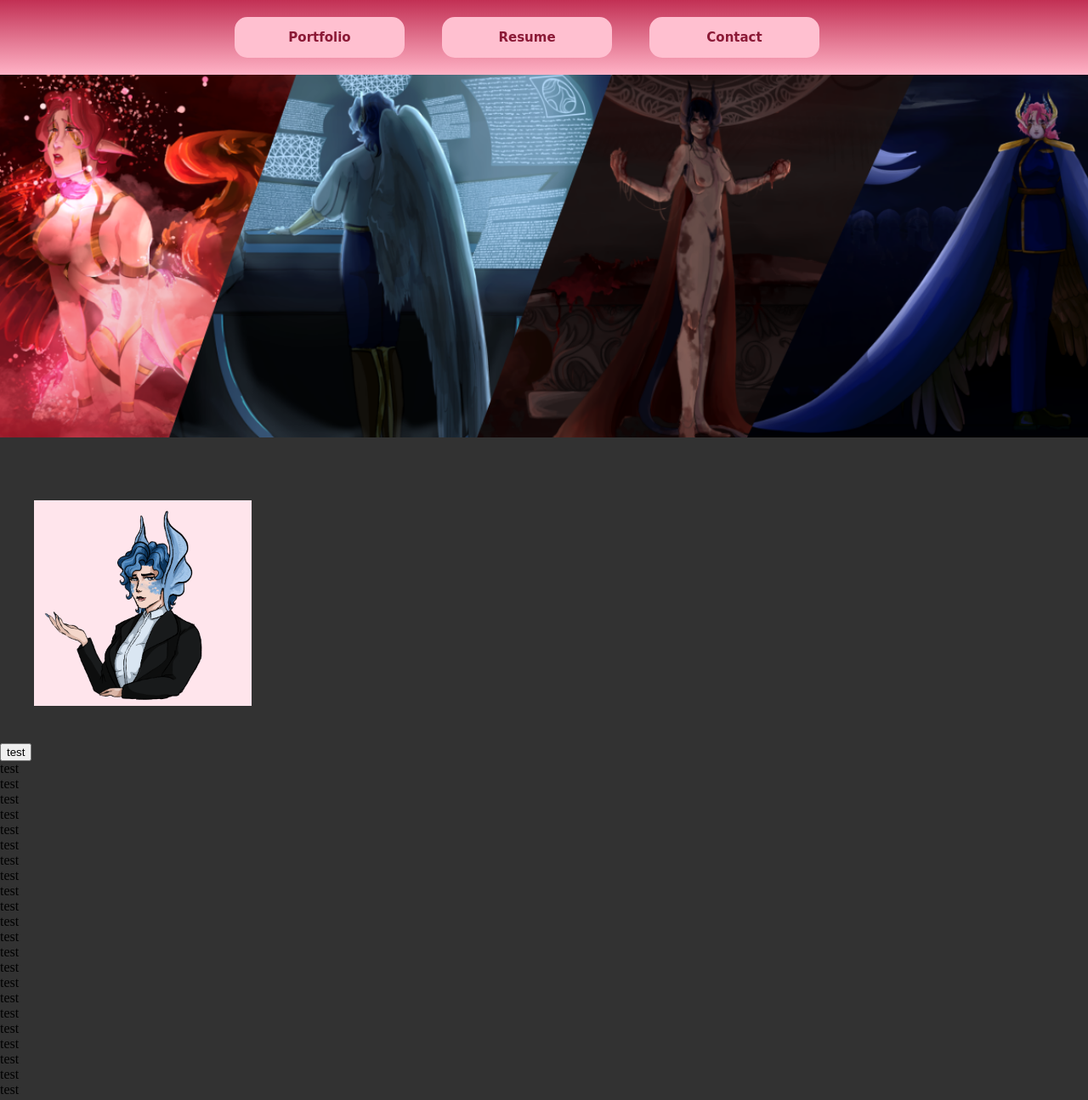
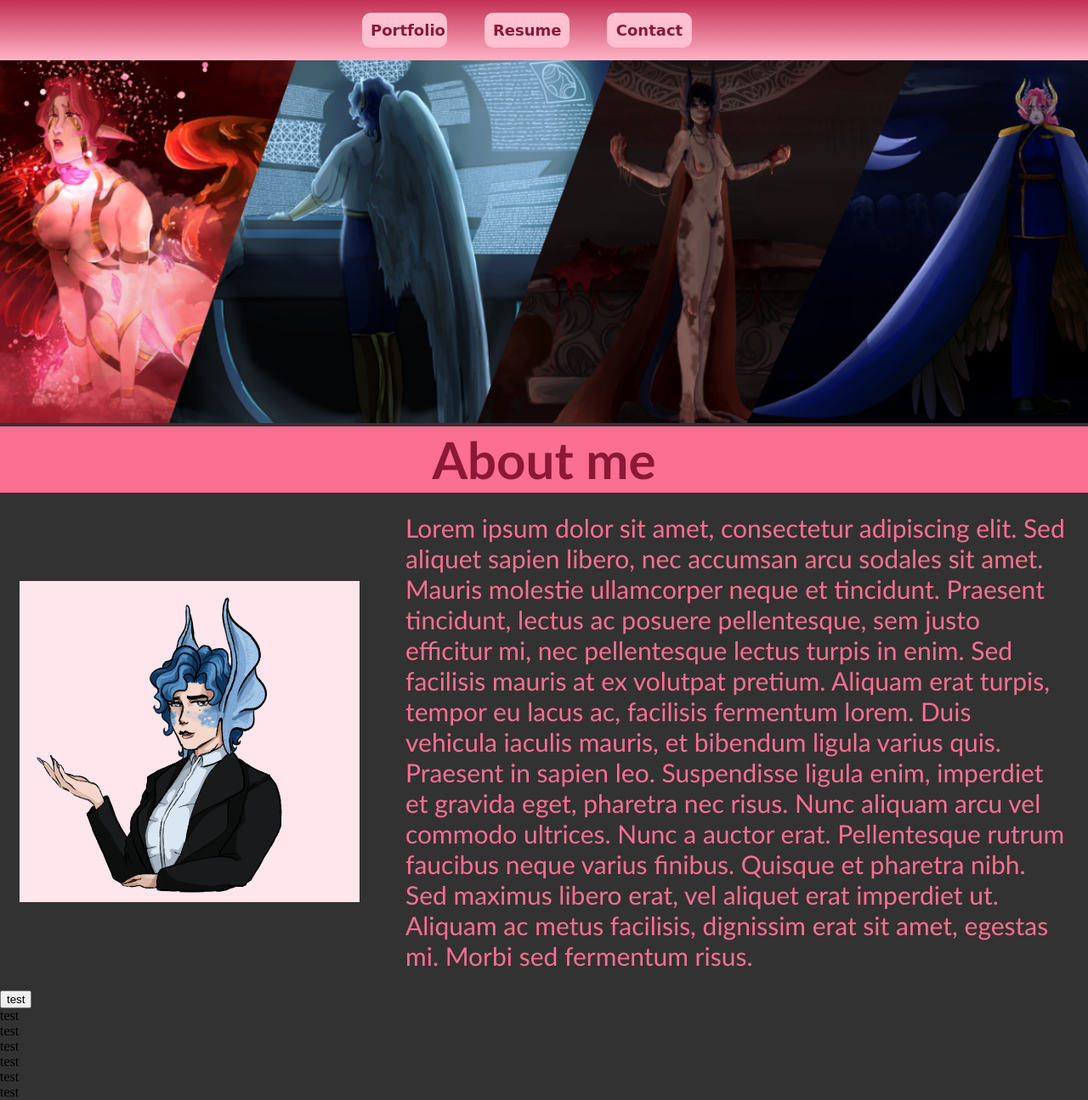
Before and after one commit to Fella2P/Fella2P.github.io, a website built with webpack: page index.html in a window 1280 px wide. Shown: the top 1295 px of the page at 85% size. Built offline with nearby package versions, Linux system fonts and the light colour scheme.

Commit message:
bottom text

```diff
--- a/css/style.css
+++ b/css/style.css
@@ -2,7 +2,7 @@ header
 {
   position: sticky;
   top: 0;
-  padding: 20px 16px;
+  padding: 15px 16px;
   background: linear-gradient(rgba(194, 48, 84, 1), rgba(255, 179, 198, 1));
   color: #f1f1f1;
   text-align: center;
@@ -14,13 +14,14 @@ header
     border:none;
     font-family: cursive;
     font-weight: bold;
-    font-size:15px;
+    font-size:18px;
     margin-right: 40px;
-    border-radius: 15px;
-    padding: 15px;
-    width: 200px;
+    border-radius: 10px;
+    padding: 10px;
+    width: 100px;
   }
-  .open-button {
+  .open-button
+  {
     background:rgba(251, 111, 146, 1) ;
     color: rgba(139, 25, 54, 1);
     border:none;
@@ -69,23 +70,45 @@ header
   p
   {
     color: black;
-font-weight: bold;
+    font-weight: bold;
     font-family: Calibri, serif;
     font-size: 25px;
   }
 }
+
 #bannerimage
 {
   width: 100%;
-margin-bottom: 70px;
+
 }
 #photoOfMe
 {
-  width: 20%;
   background: rgba(255, 229, 236, 1);
-  margin-left: 40px;
-  margin-bottom : 40px;
+  margin: 5px auto;
+  display: flow;
+  margin-right: 50px;
 }
+.nazwa
+{
+  width: 100%;
+  font-family: Calibri, serif;
+  font-size: 60px;
+  color: rgba(139, 25, 54, 1);
+  background-color: rgba(251, 111, 146, 1);
+}
+
+.tekst
+{
+  padding: 20px;
+  width: 100%;
+  font-family: Calibri, serif;
+  font-size: 30px;
+  color: rgba(251, 111, 146, 1);
+  text-align: left;
+
+}
+
+
 
 html, body
 {
--- a/index.html
+++ b/index.html
@@ -44,7 +44,22 @@
 </header>
 <div><img id="bannerimage" src="img/banner.png" alt="banner"></div>
 
-<div><img id="photoOfMe" src="img/profile_pic.png " alt="photoMe"></div>
+
+<table class="nazwa">
+  <tr>
+    <th>About me</th>
+</table>
+
+<table class="tekst">
+  <tr>
+    <td style="width:400px"><img id="photoOfMe" src="img/profile_pic.png" alt="photoMe" width="400px"></td>
+    <td style="align: center">
+      Lorem ipsum dolor sit amet, consectetur adipiscing elit. Sed aliquet sapien libero, nec accumsan arcu sodales sit amet. Mauris molestie ullamcorper neque et tincidunt. Praesent tincidunt, lectus ac posuere pellentesque, sem justo efficitur mi, nec pellentesque lectus turpis in enim. Sed facilisis mauris at ex volutpat pretium. Aliquam erat turpis, tempor eu lacus ac, facilisis fermentum lorem. Duis vehicula iaculis mauris, et bibendum ligula varius quis. Praesent in sapien leo. Suspendisse ligula enim, imperdiet et gravida eget, pharetra nec risus. Nunc aliquam arcu vel commodo ultrices. Nunc a auctor erat. Pellentesque rutrum faucibus neque varius finibus. Quisque et pharetra nibh. Sed maximus libero erat, vel aliquet erat imperdiet ut. Aliquam ac metus facilisis, dignissim erat sit amet, egestas mi. Morbi sed fermentum risus.
+    </td>
+  </tr>
+</table>
+
+
 
 <button>test</button>
   <div class="dupa">
```
